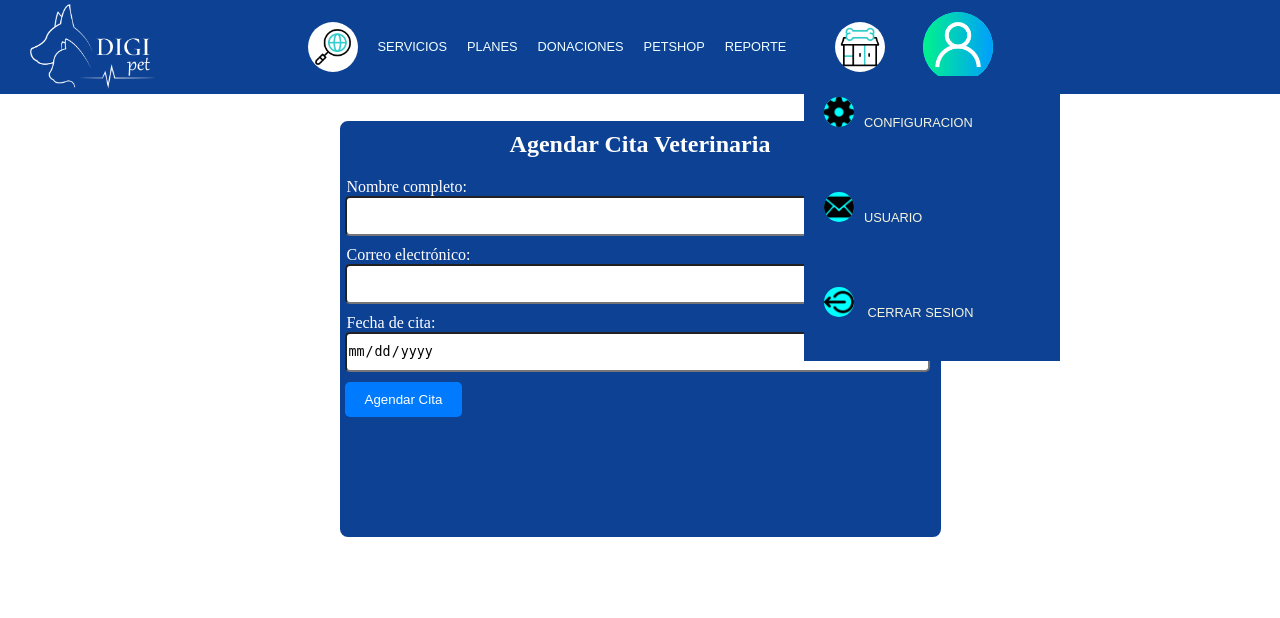
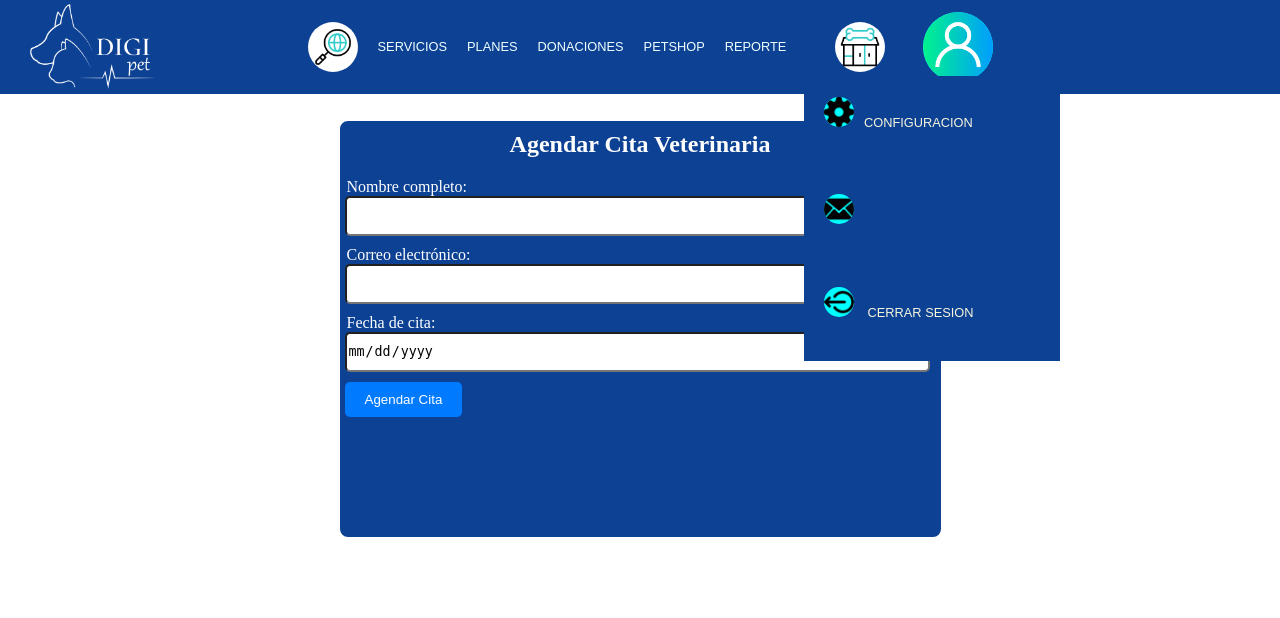
Before and after one commit to Gabrrera/Proyecto-Digipets, a PHP site: page /php/procesarCita.php in a window 1280 px wide. Shown: the part 19-637 px from the top of the page. Run offline with PHP 8.4, Linux system fonts and the light colour scheme.

Commit message:
despliegue 6

```diff
--- a/php/procesarCita.php
+++ b/php/procesarCita.php
@@ -47,9 +47,7 @@ $conexion = conn();
 
     // Ejecuta la consulta
     if ($stmt->execute()) {
-        echo '<script type="text/javascript">
-        var newWindow = window.open("nueva_pagina.html", "_blank");
-        </script>';
+        echo "Cita agendada con éxito. ¡Gracias!";
     } else {
         echo "Error al agendar la cita: " . $conexion->error;
     }
@@ -111,7 +109,7 @@ $conexion = conn();
 
         <ul class="lista8" id="">
     <li> <a href=""><img class="icono" src="../img/configuraciones.png">CONFIGURACION</a></li>
-    <li><a href=""><img class="icono" src="../img/correo.png"><?php echo strtoupper($_SESSION["usuario"]);?></li>
+    <li><a href=""><img class="icono" src="../img/correo.png"></li>
     <li><a href="CerrarSesion.php"><img class="icono" src="../img/sesion.png"> CERRAR SESION </a></li>
     </ul>
       </article>
```
